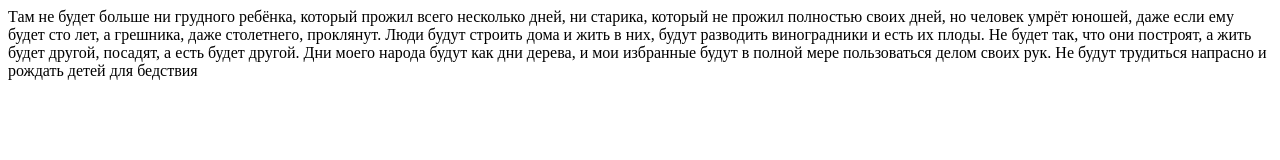
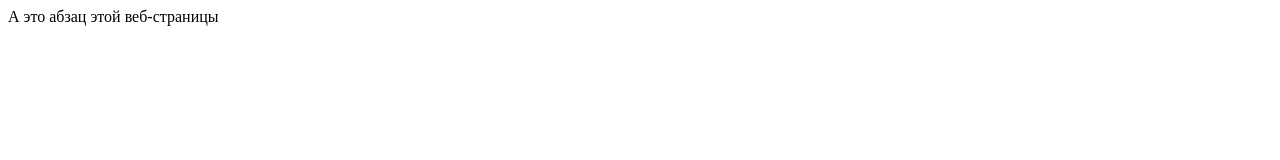
Before and after one commit to WebHeroSchool/_Second, a plain HTML site: page index.html in a window 1280 px wide. Drawn offline with Linux system fonts and the light colour scheme.

Commit message:
new text index.html

```diff
--- a/index.html
+++ b/index.html
@@ -1,14 +1,10 @@
-<Future html>
+<html>
 <html>
  <head>
-   <title>Future</title>
    <meta charset="utf-8">
+   <title>Это заголовок веб-страницы</title>
  </head>
  <body>
-  <p>Там не будет больше ни грудного ребёнка, который прожил всего несколько дней, ни старика, который не прожил полностью
-своих дней, но человек умрёт юношей, даже если ему будет сто лет, а грешника, даже столетнего, проклянут. Люди будут
-строить дома и жить в них, будут разводить виноградники и есть их плоды. Не будет так, что они построят, а жить будет
-другой, посадят, а есть будет другой. Дни моего народа будут как дни дерева, и мои избранные будут в полной мере пользоваться
-делом своих рук. Не будут трудиться напрасно и рождать детей для бедствия</p>
+  <p>А это абзац этой веб-страницы</p>
  </body>
 </html>
```
